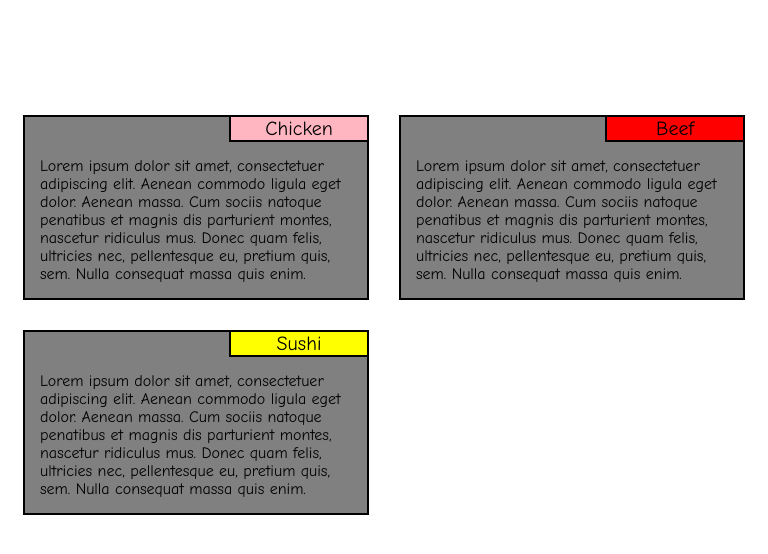
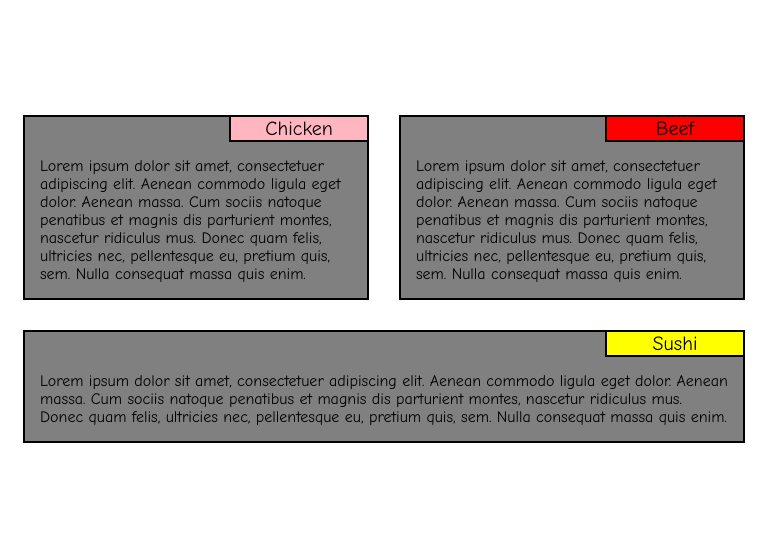
Before and after one commit to SandyaChannalliB/SandyaChannalliB.github.io, a plain HTML site: page frontend-course/module-2 solution/index.html in a window 768 px wide. Shown: the part 80-634 px from the top of the page. Drawn offline with Linux system fonts and the light colour scheme.

Commit message:
updated css

```diff
--- a/frontend-course/module-2 solution/css/style.css
+++ b/frontend-course/module-2 solution/css/style.css
@@ -51,4 +51,15 @@ p {
     float: left;
     width: 50%;
   }
+  .col-md-12{
+    float: left;
+    width: 100%;
+  }
 }
+
+@media (min-width: 0) and (max-width: 767px) {
+  [class*="col-"] {
+  width: 100%;
+  }
+
+}
--- a/frontend-course/module-2 solution/index.html
+++ b/frontend-course/module-2 solution/index.html
@@ -2,6 +2,7 @@
 <html lang="en" dir="ltr">
 	<head>
 		<meta charset="utf-8">
+		<meta name="viewport" content="width=device-width, initial-scale=1">
 		<title>Assignment Solution for Module 2</title>
 		<link rel="stylesheet" href="css/style.css">
 		</script>
@@ -17,7 +18,7 @@
 				<p id="p2" class="item">Beef</p>
 				<p class="itemDes">Lorem ipsum dolor sit amet, consectetuer adipiscing elit. Aenean commodo ligula eget dolor. Aenean massa. Cum sociis natoque penatibus et magnis dis parturient montes, nascetur ridiculus mus. Donec quam felis, ultricies nec, pellentesque eu, pretium quis, sem. Nulla consequat massa quis enim.</p>
 			</div>
-			<div class="col-lg-4 col-md-6">
+			<div class="col-lg-4 col-md-6 col-md-12">
 				<p id="p3" class="item">Sushi</p>
 				<p class="itemDes">Lorem ipsum dolor sit amet, consectetuer adipiscing elit. Aenean commodo ligula eget dolor. Aenean massa. Cum sociis natoque penatibus et magnis dis parturient montes, nascetur ridiculus mus. Donec quam felis, ultricies nec, pellentesque eu, pretium quis, sem. Nulla consequat massa quis enim.</p>
 			</div>
```
Also changed, not shown: 1 other file.
